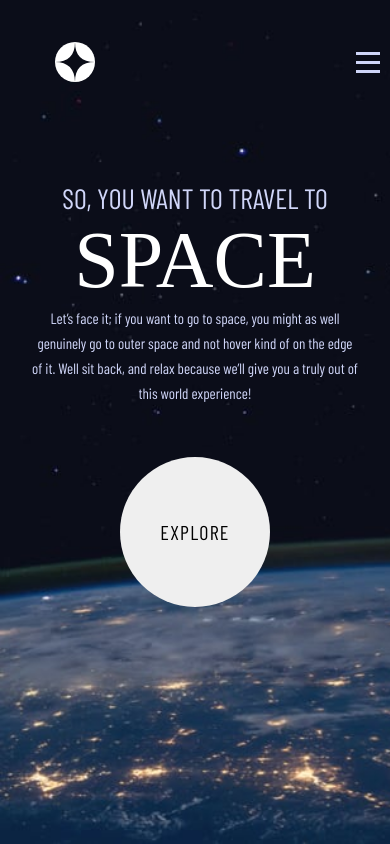
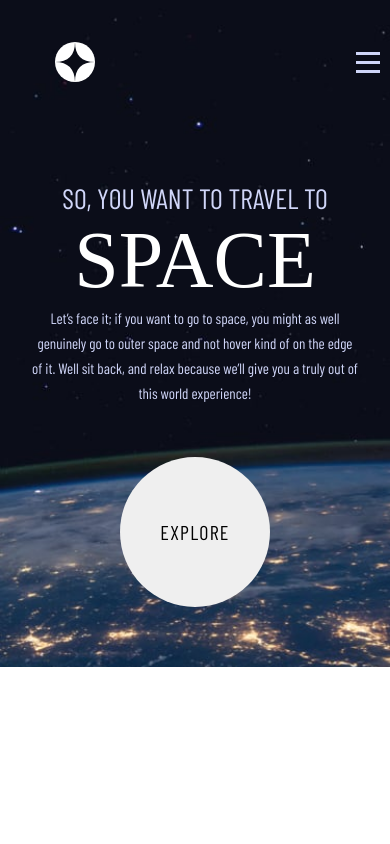
Before and after one commit to breguenice3/react-space-tourism-website, a React (Create React App) app: page / in a window 390 px wide. Built offline with nearby package versions, Linux system fonts and the light colour scheme; a web font is replaced by a local one.

Commit message:
finalizando correção do background mobile

```diff
--- a/src/pages/destination/destination.css
+++ b/src/pages/destination/destination.css
@@ -252,7 +252,7 @@
     .page-container {
         width: 100vw;
         background: url('../../assets/destination/background-destination-mobile.jpg') no-repeat;
-        background-size: contain;
+        background-size: cover;
         height: 850px;
     }
 
--- a/src/pages/home/home.css
+++ b/src/pages/home/home.css
@@ -150,7 +150,7 @@
 
     .container{
         width: 100vw;
-        height: 100vh;
+        height: 667px;
         background: url('../../assets/home/background-home-mobile.jpg') no-repeat;
         background-size: cover;
         gap: 81px;
```
